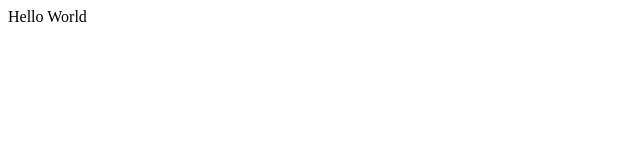
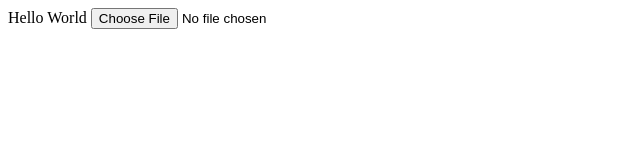
Before and after one commit to rishavb123/CardDuplicator, a plain HTML site: page public/index.html in a window 1280 px wide. Shown: the whole page, without its empty margins (0-640 px from the left). Drawn offline with Linux system fonts and the light colour scheme.

Commit message:
added camera input to public site

```diff
--- a/public/index.html
+++ b/public/index.html
@@ -6,5 +6,6 @@
     </head>
     <body>
         Hello World
+        <input type="file" capture="camera" accept="image/*" id="cameraInput" name="cameraInput">
     </body>
 </html>
```
